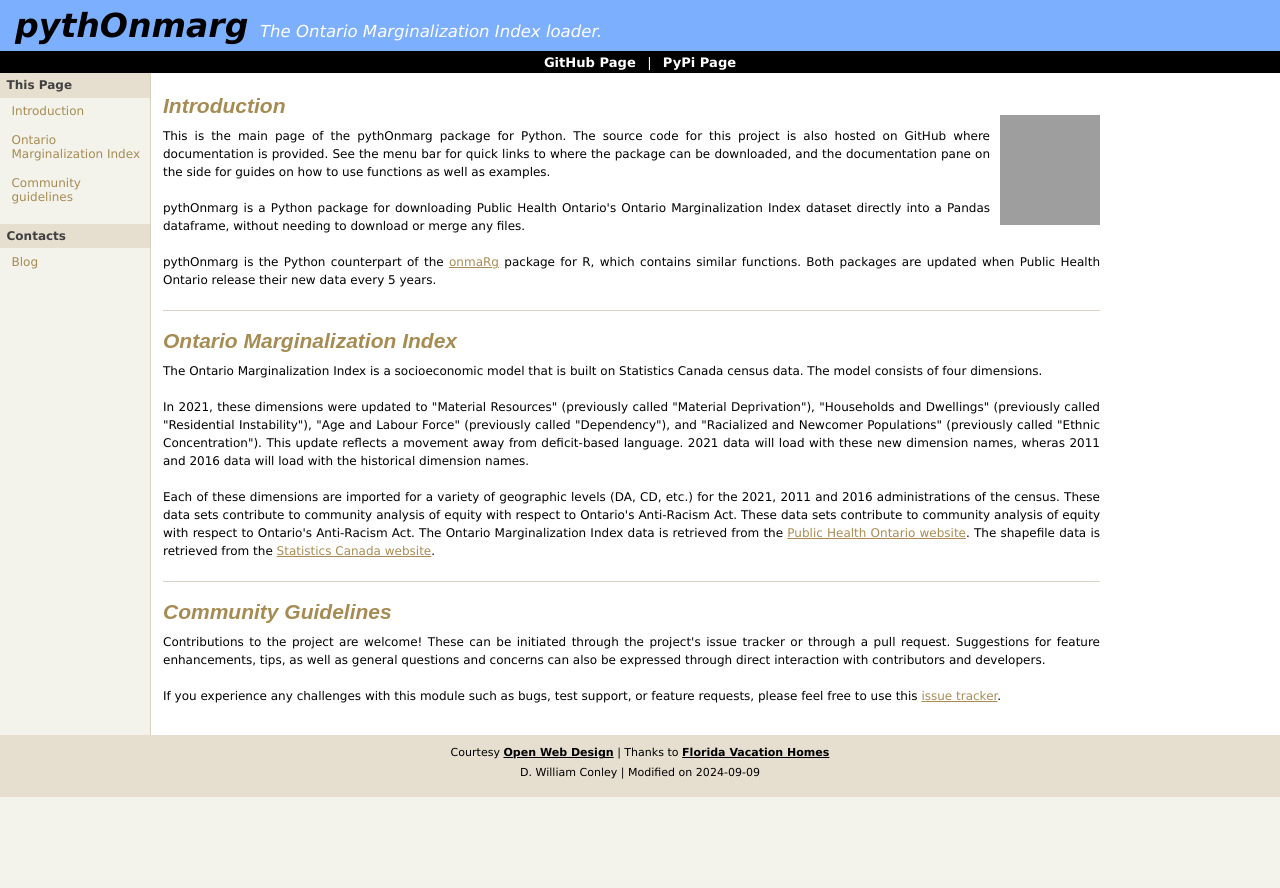
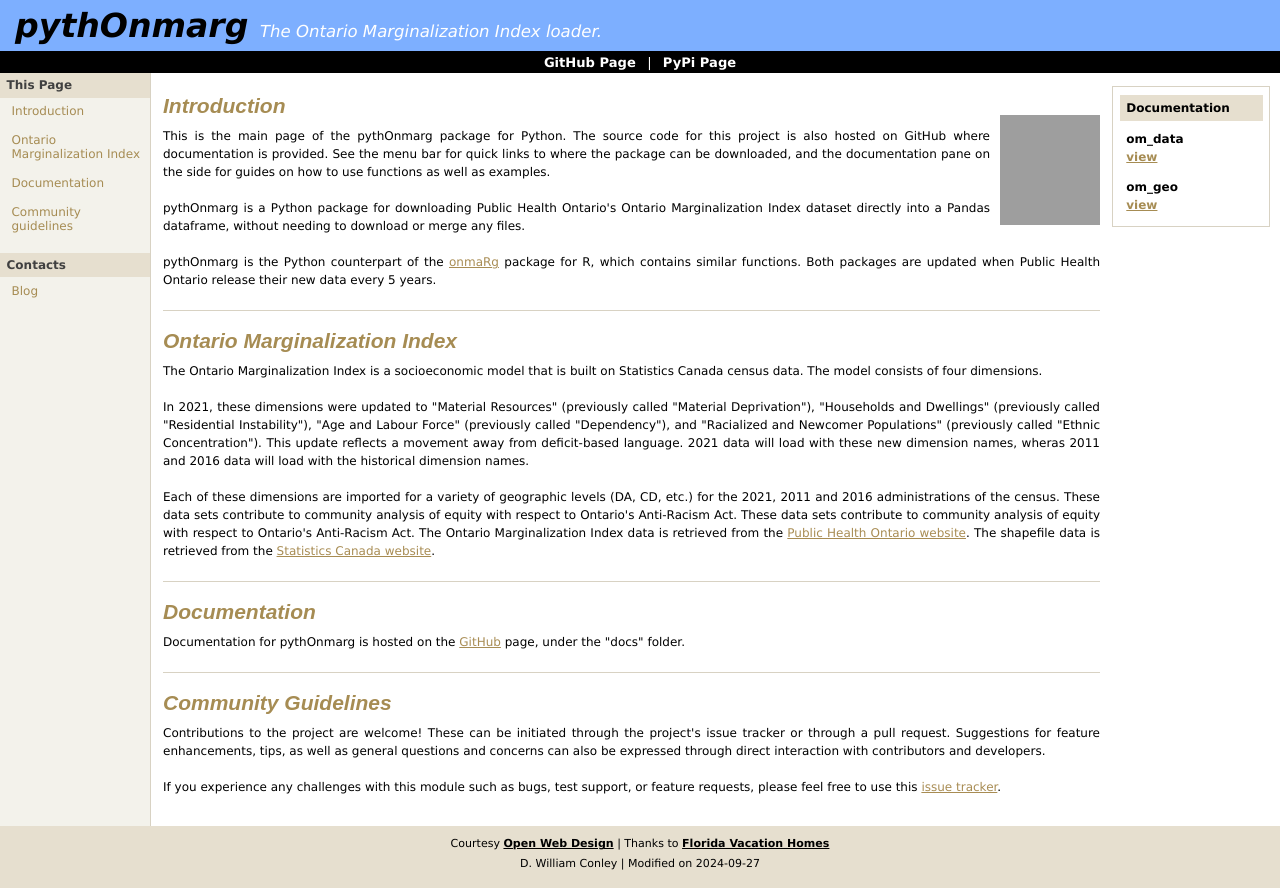
Before and after one commit to WiIIson/pythOnmarg, a plain HTML site: page index.html in a window 1280 px wide. Before the commit the page ends 800 px from the top, so only its background shows below. Drawn offline with Linux system fonts and the light colour scheme; grey boxes are pictures that could not be loaded.

Commit message:
Added documentation sidebar

```diff
--- a/index.html
+++ b/index.html
@@ -56,9 +56,7 @@
         <ul>
           <li><a href="#introduction">Introduction</a></li>
           <li><a href="#onmarg-model" title="Description of the OnMarg model">Ontario Marginalization Index</a></li>
-          <!--
           <li><a href="#documentation" title="Function explanations">Documentation</a></li>
-          -->
           <li><a href="#community-guidelines" title="Suggestions and problems">Community guidelines</a></li>
         </ul>
 
@@ -69,29 +67,15 @@
       </div>
 
       <!-- ##### Right Sidebar ##### -->
-      <!--
       <div class="rightSideBar">
 
         <p class="sideBarTitle">Documentation</p>
 
-        <div class="sideBarText"><strong>EMG Processing Background</strong><br />
-          <a href="https://github.com/WiIIson/EMGFlow-Python-Package/blob/main/docs/02%20Background.md">view</a></div>
-        <div class="sideBarText"><strong>EMGFlow Processing Pipeline Overveiw</strong><br />
-          <a href="https://github.com/WiIIson/EMGFlow-Python-Package/blob/main/docs/03%20Processing%20Pipeline.md">view</a></div>
-        <div class="sideBarText"><strong>FileAccess Module Documentation</strong><br />
-          <a href="https://github.com/WiIIson/EMGFlow-Python-Package/blob/main/docs/04%20FileAccess%20Documentation.md">view</a></div>
-        <div class="sideBarText"><strong>PreprocessSignals Module Documentation</strong><br />
-          <a href="https://github.com/WiIIson/EMGFlow-Python-Package/blob/main/docs/05%20PreprocessSignals%20Documentation.md">view</a></div>
-        <div class="sideBarText"><strong>ExtractFeatures Module Documentation</strong><br />
-          <a href="https://github.com/WiIIson/EMGFlow-Python-Package/blob/main/docs/06%20ExtractFeatures%20Documentation.md">view</a></div>
-        <div class="sideBarText"><strong>OutlierFinder Module Documentation</strong><br />
-          <a href="https://github.com/WiIIson/EMGFlow-Python-Package/blob/main/docs/07%20OutlierFinder%20Documentation.md">view</a></div>
-        <div class="sideBarText"><strong>PlotSignals Module Documentation</strong><br />
-          <a href="https://github.com/WiIIson/EMGFlow-Python-Package/blob/main/docs/08%20PlotSignals%20Documentation.md">view</a></div>
-        <div class="sideBarText"><strong>Examples</strong><br />
-          <a href="https://github.com/WiIIson/EMGFlow-Python-Package/blob/main/docs/01%20Examples.md">view</a></div>
+        <div class="sideBarText"><strong>om_data</strong><br />
+          <a href="https://github.com/WiIIson/pythOnmarg/blob/main/docs/om_data.md">view</a></div>
+        <div class="sideBarText"><strong>om_geo</strong><br />
+          <a href="https://github.com/WiIIson/pythOnmarg/blob/main/docs/om_geo.md">view</a></div>
       </div>
-      -->
 
     </div>
 
@@ -135,12 +119,10 @@
          The shapefile data is retrieved from the <a href="https://www12.statcan.gc.ca/census-recensement/2011/geo/bound-limit/bound-limit-eng.cfm">Statistics Canada website</a>.
          </p>
 
-      <!--
       <h1 id="documentation">Documentation</h1>
       <p>Documentation for pythOnmarg is hosted on the <a href="https://github.com/WiIIson/pythOnmarg">GitHub</a> page,
          under the "docs" folder.
          </p>
-      -->
 
       <h1 id="community-guidelines">Community Guidelines</h1>
       <p>Contributions to the project are welcome! These can be initiated through the project's issue tracker or through
@@ -167,7 +149,7 @@
 
       <div>
         D. William Conley |
-        Modified on 2024-09-09
+        Modified on 2024-09-27
       </div>
     </div>
   </body>
```
